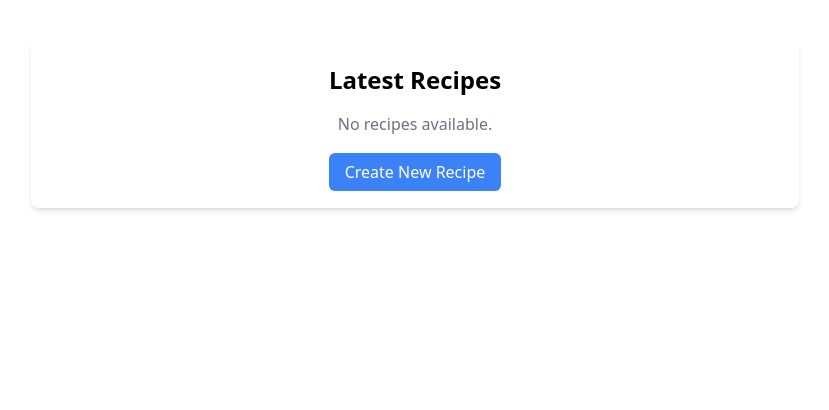
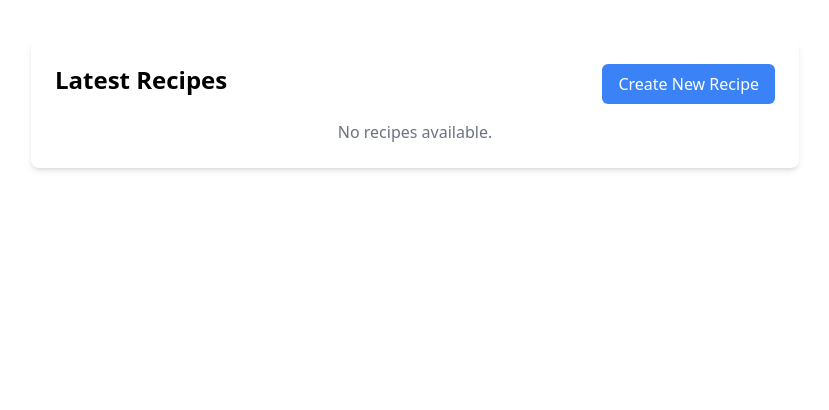
Before and after one commit to niceWizzard/django_cookbook, a Django app: page /recipes/ in a window 1280 px wide. Shown: the part 56-466 px from the top of the page, without its empty margins (225-1054 px from the left). Run offline with Django 5.2, Linux system fonts and the light colour scheme; data that the repository does not hold is empty; some libraries are stand-ins or nearby versions.

Commit message:
Moved create recipe link to be on top of list

```diff
--- a/recipes/templates/recipes/recipe_list.html
+++ b/recipes/templates/recipes/recipe_list.html
@@ -2,8 +2,12 @@
 {% block title %}Recipe List - Django Cookbook{% endblock title %}
 {% block content %}
 <section class="max-w-3xl mx-auto mt-10 p-6 bg-white shadow-md rounded-lg">
-    <h1 class="text-2xl font-bold text-center">Latest Recipes</h1>
-
+    <div class="flex justify-between">
+        <h1 class="text-2xl font-bold text-center">Latest Recipes</h1>
+        <a href="{% url 'recipes:create' %}" class="bg-blue-500 text-white px-4 py-2 rounded-md hover:bg-blue-600 transition">
+            Create New Recipe
+        </a>
+    </div>
     {% if recipes %}
         <div class="mt-6 flex flex-col gap-4">
             {% for recipe in recipes %}
@@ -25,10 +29,5 @@
         <p class="mt-4 text-gray-500 text-center">No recipes available.</p>
     {% endif %}
 
-    <div class="mt-6 text-center">
-        <a href="{% url 'recipes:create' %}" class="bg-blue-500 text-white px-4 py-2 rounded-md hover:bg-blue-600 transition">
-            Create New Recipe
-        </a>
-    </div>
 </section>
 {% endblock content %}
```
